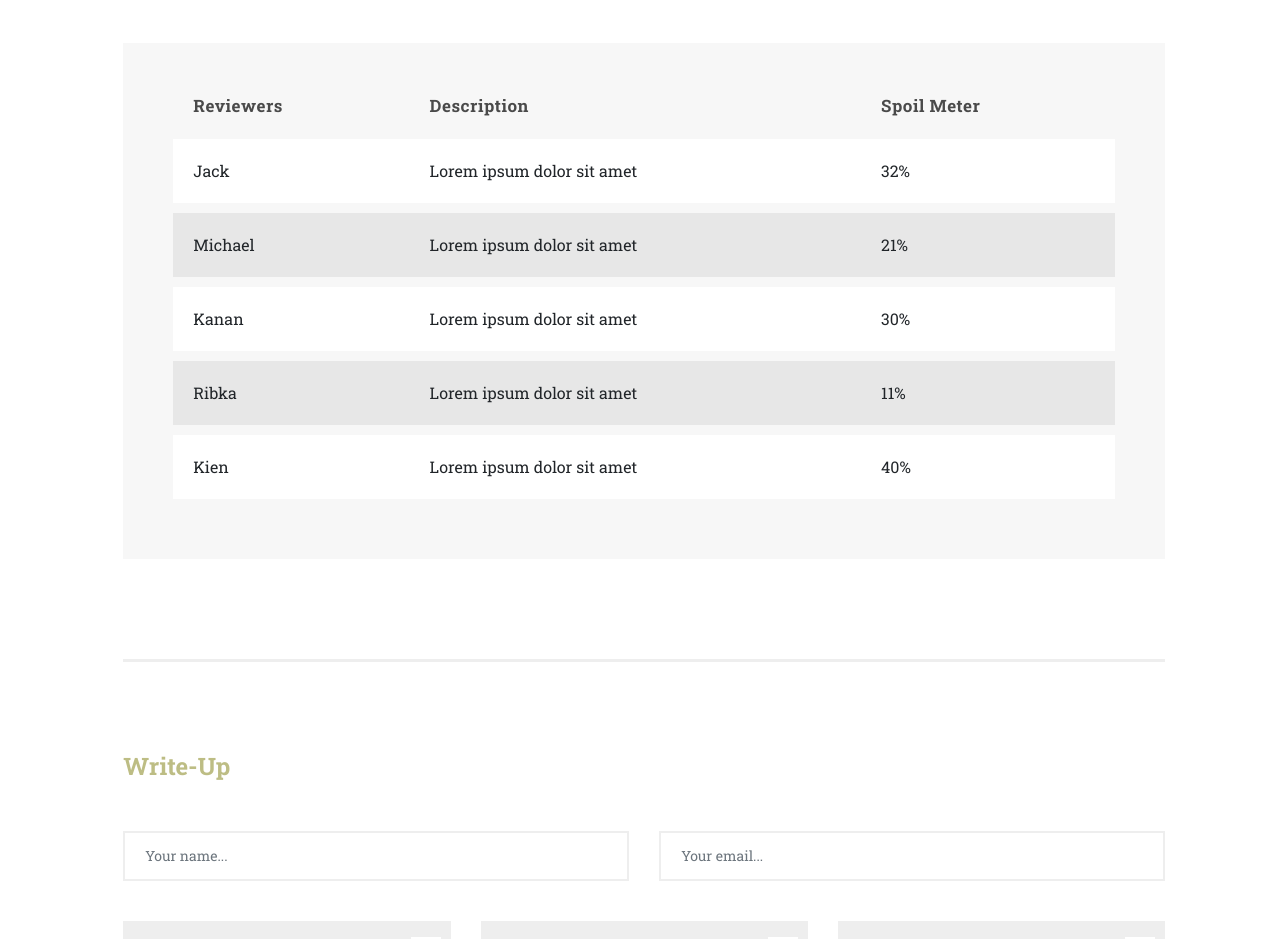
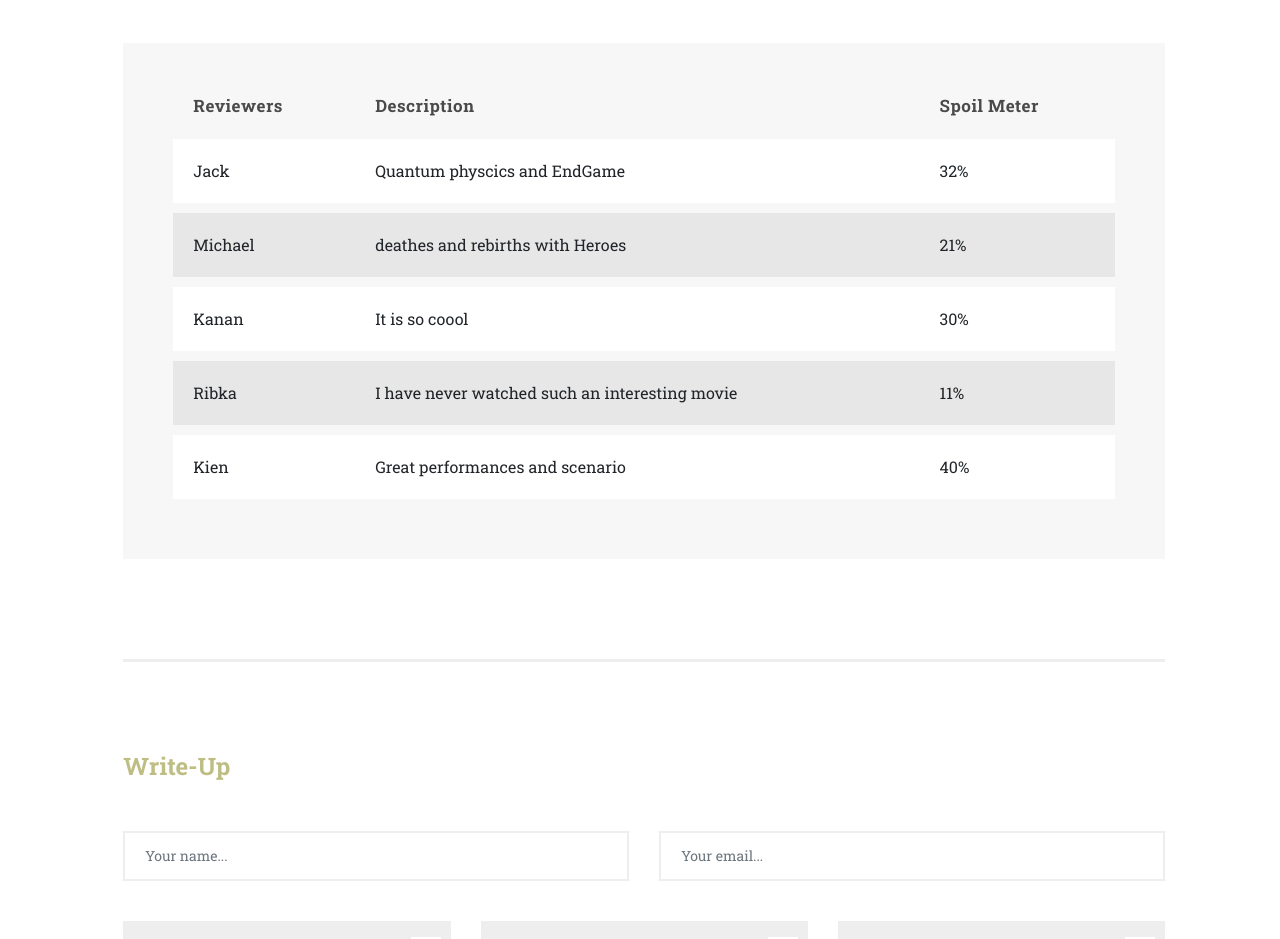
Before and after one commit to mickowale/lafilmfreaks, a plain HTML site: page movie_page.html in a window 1280 px wide. Shown: the part 1280-2219 px from the top of the page. Drawn offline with nearby package versions, Linux system fonts and the light colour scheme.

Commit message:
comments

```diff
--- a/movie_page.html
+++ b/movie_page.html
@@ -191,27 +191,27 @@
                                                 <tbody>
                                                     <tr>
                                                         <td>Jack</td>
-                                                        <td>Lorem ipsum dolor sit amet</td>
+                                                        <td>Quantum physcics and EndGame</td>
                                                         <td>32%</td>
                                                     </tr>
                                                     <tr>
                                                         <td>Michael</td>
-                                                        <td>Lorem ipsum dolor sit amet</td>
+                                                        <td>deathes and rebirths with Heroes</td>
                                                         <td>21%</td>
                                                     </tr>
                                                     <tr>
                                                         <td>Kanan</td>
-                                                        <td>Lorem ipsum dolor sit amet</td>
+                                                        <td>It is so coool</td>
                                                         <td>30%</td>
                                                     </tr>
                                                     <tr>
                                                         <td>Ribka</td>
-                                                        <td>Lorem ipsum dolor sit amet</td>
+                                                        <td>I have never watched such an interesting movie</td>
                                                         <td>11%</td>
                                                     </tr>
                                                     <tr>
                                                         <td>Kien</td>
-                                                        <td>Lorem ipsum dolor sit amet</td>
+                                                        <td>Great performances and scenario</td>
                                                         <td>40%</td>
                                                     </tr>
                                                 </tbody>
```
